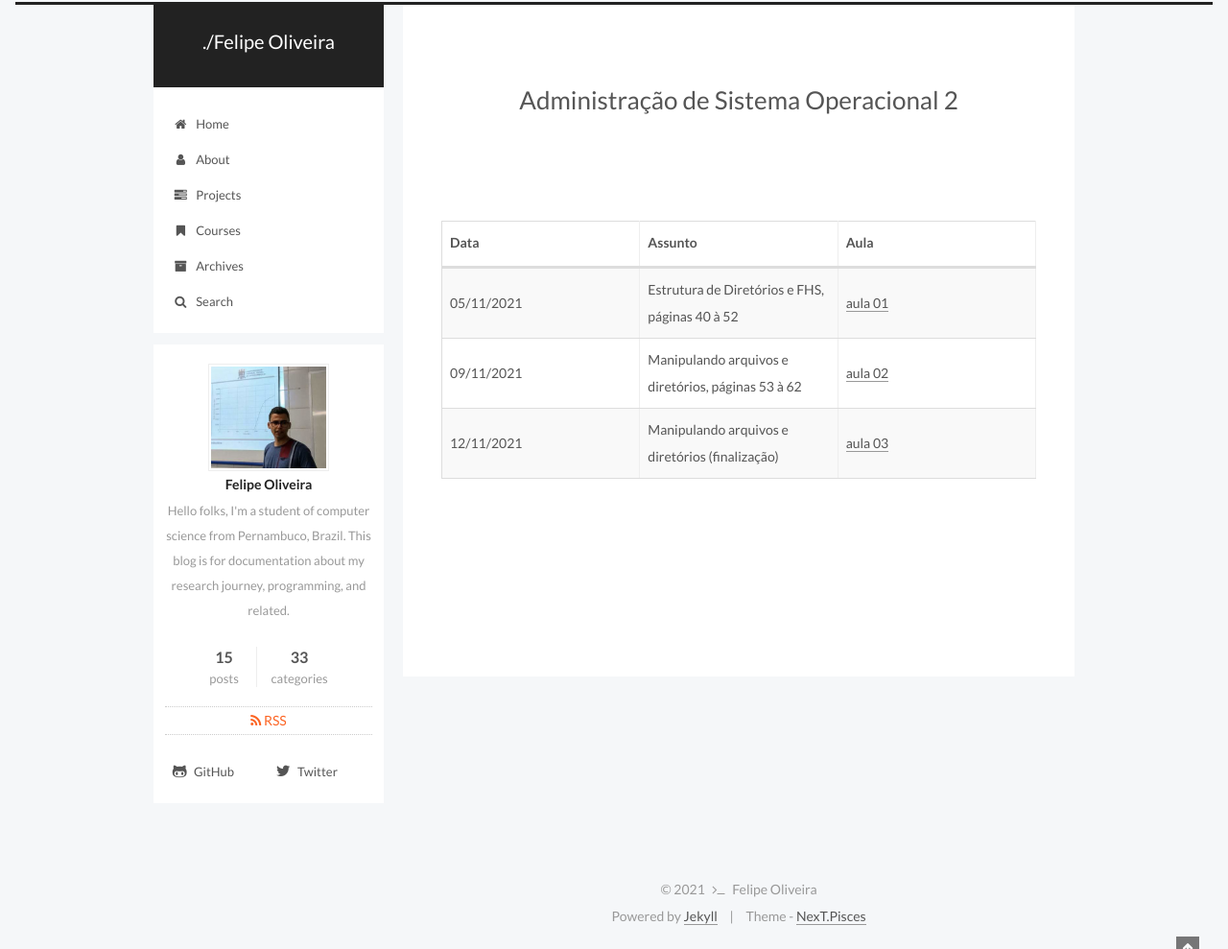
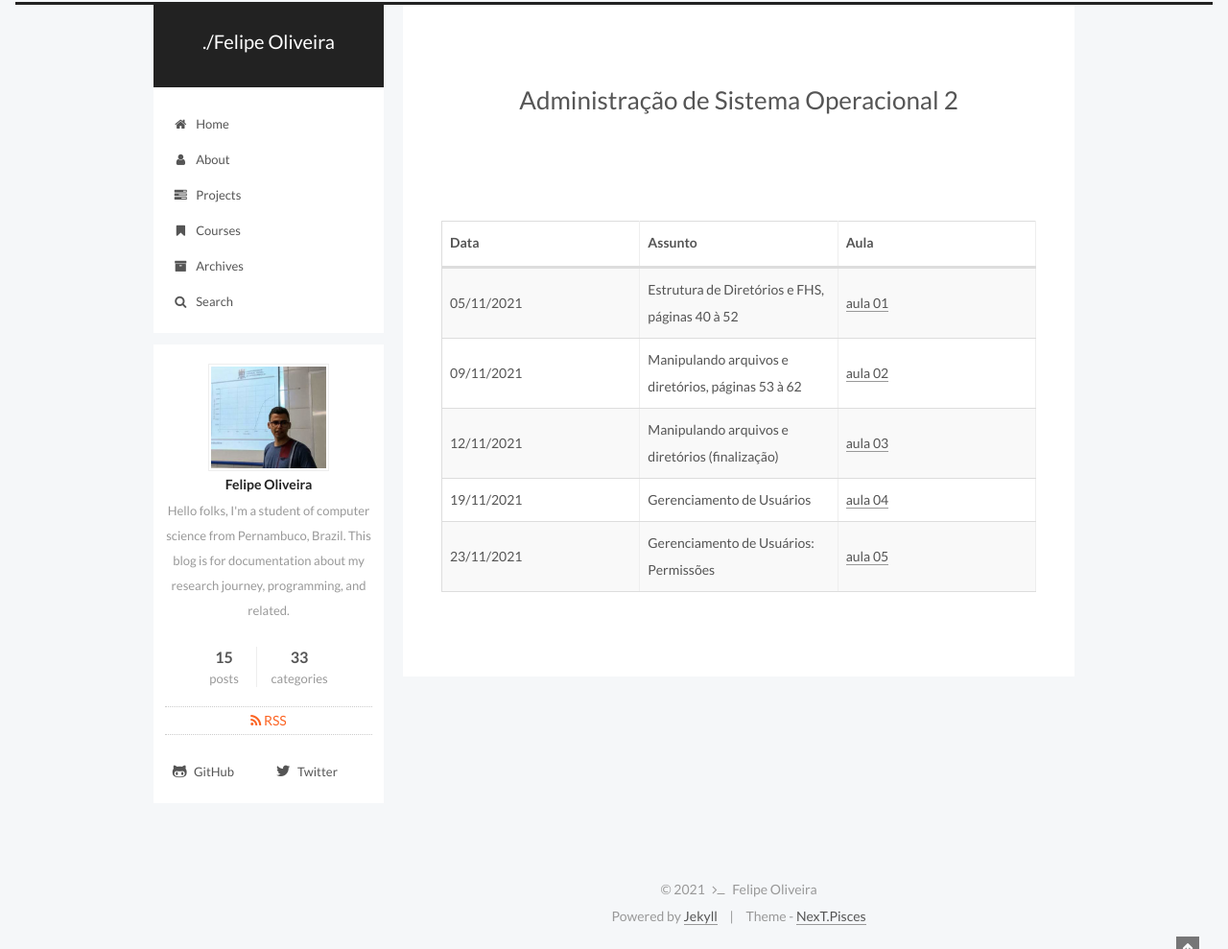
Before and after one commit to fdoliv/fdoliv.github.io, a Jekyll site: the page built from courses/aso2/index.md, in a window 1280 px wide. Shown: the whole page at 96% size. Built offline with Jekyll 4.4.1, drawn with Linux system fonts in a browser that asks for light colours.

Commit message:
Aula 04 e 05 de ASO2

```diff
--- a/courses/aso2/index.md
+++ b/courses/aso2/index.md
@@ -16,3 +16,5 @@ comments: false
 | 05/11/2021 | Estrutura de Diretórios e FHS, páginas 40 à 52 | [aula 01]({{ site.url }}/assets/arquivos/aso2/aula01.pdf){:target="_blank"} |
 | 09/11/2021 | Manipulando arquivos e diretórios, páginas 53 à 62 | [aula 02]({{ site.url }}/assets/arquivos/aso2/aula02.pdf){:target="_blank"} |
 | 12/11/2021 | Manipulando arquivos e diretórios (finalização) | [aula 03]({{ site.url }}/assets/arquivos/aso2/aula03.pdf){:target="_blank"} |
+| 19/11/2021 | Gerenciamento de Usuários | [aula 04]({{ site.url }}/assets/arquivos/aso2/aula04.pdf){:target="_blank"} |
+| 23/11/2021 | Gerenciamento de Usuários: Permissões | [aula 05]({{ site.url }}/assets/arquivos/aso2/aula05.pdf){:target="_blank"} |
```
Also changed, not shown: 2 other files.
